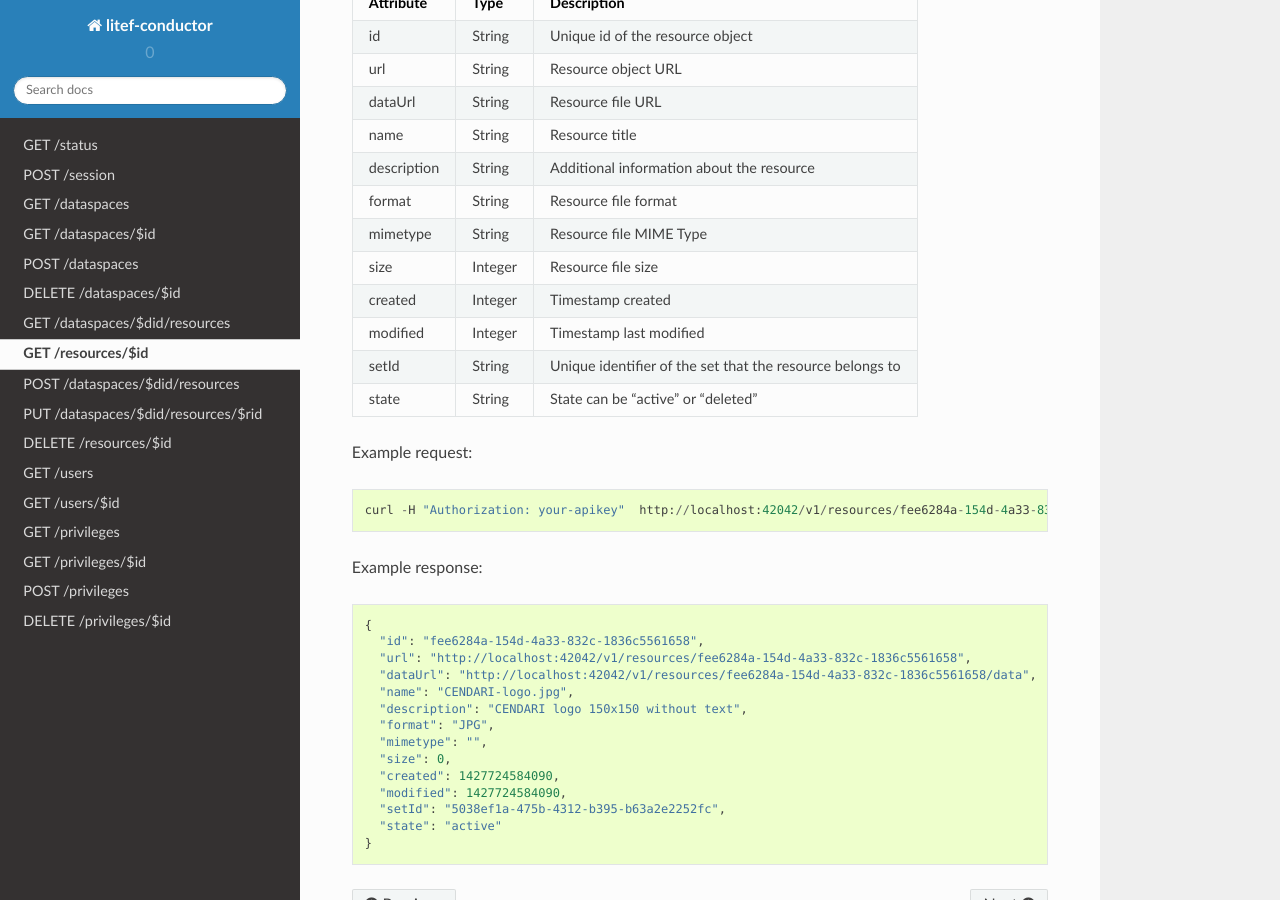
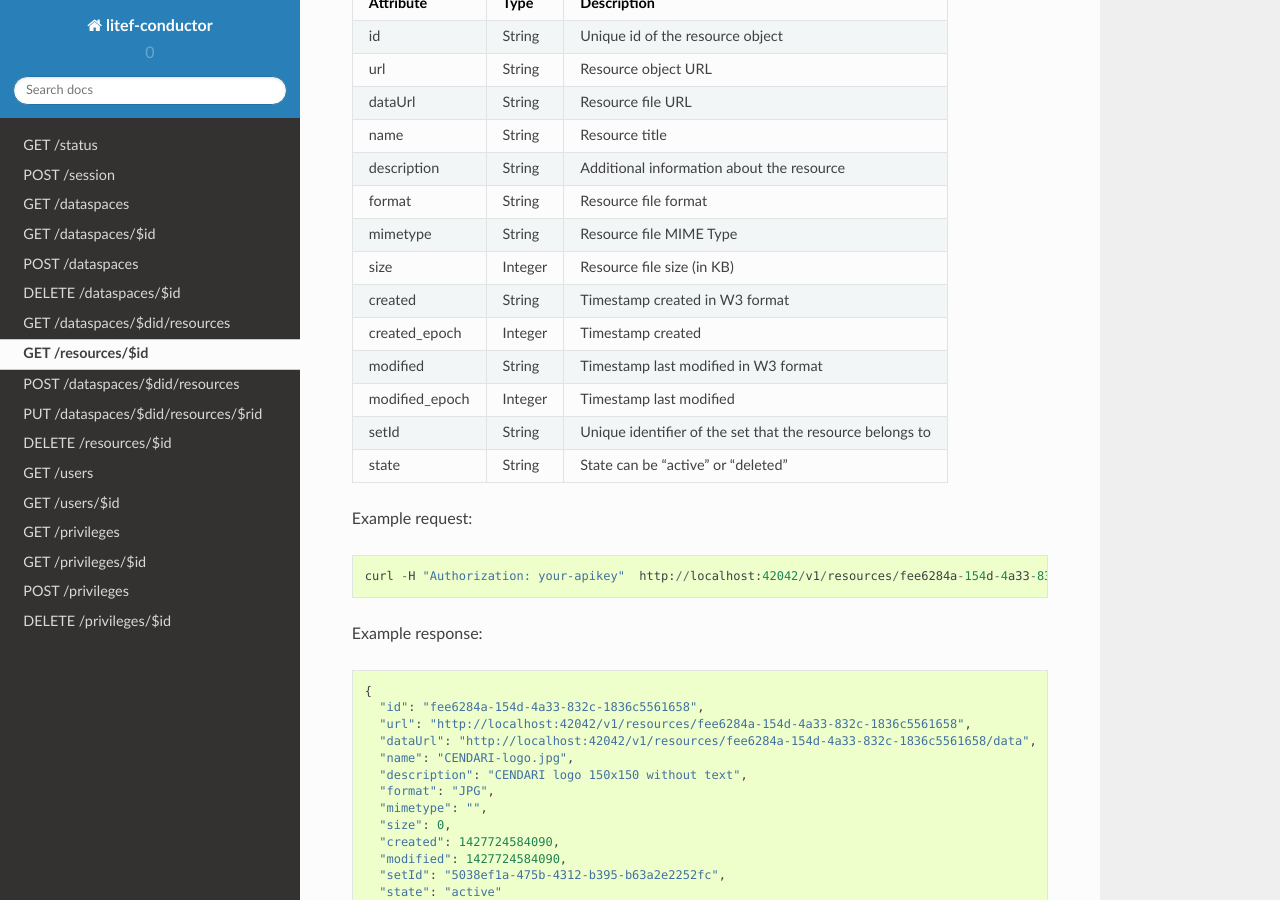
Before and after one commit to CENDARI/litef-conductor, a Sphinx documentation site: the page built from docs/resources/get-resources-id.rst, in a window 1280 px wide and 900 px high, scrolled down 408 px. Built offline with Sphinx 7.4.7 and the Read the Docs theme 2.0.0, drawn with Linux system fonts in a browser that asks for light colours.

Commit message:
- updated documentation for resources

```diff
--- a/docs/resources/get-resources-id.rst
+++ b/docs/resources/get-resources-id.rst
@@ -23,9 +23,11 @@ name            String  Resource title
 description     String  Additional information about the resource
 format          String  Resource file format
 mimetype        String  Resource file MIME Type
-size            Integer Resource file size
-created         Integer Timestamp created
-modified        Integer Timestamp last modified
+size            Integer Resource file size (in KB)
+created         String  Timestamp created in W3 format
+created_epoch   Integer Timestamp created
+modified        String  Timestamp last modified in W3 format
+modified_epoch  Integer Timestamp last modified
 setId           String  Unique identifier of the set that the resource belongs to
 state           String  State can be "active" or "deleted"
 ==============  ======= ==========================================
```
Also changed, not shown: docs/resources/get-resources.rst (+5 -3 lines).
